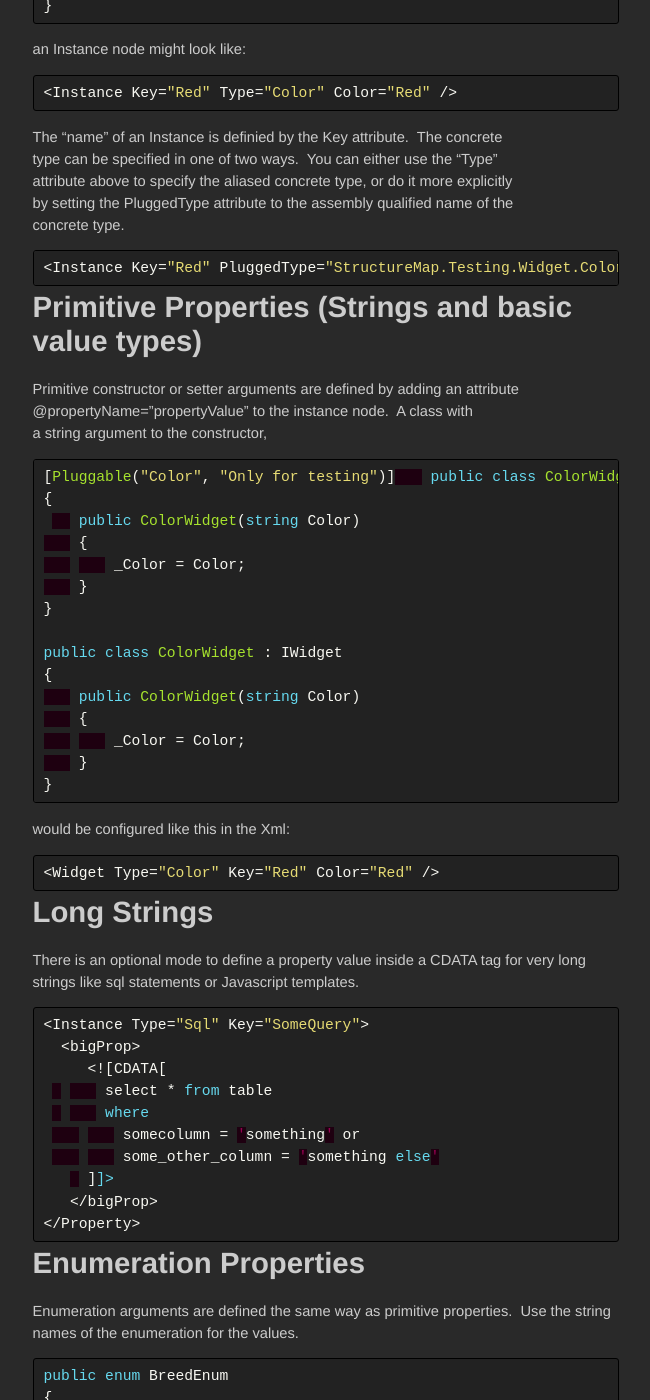
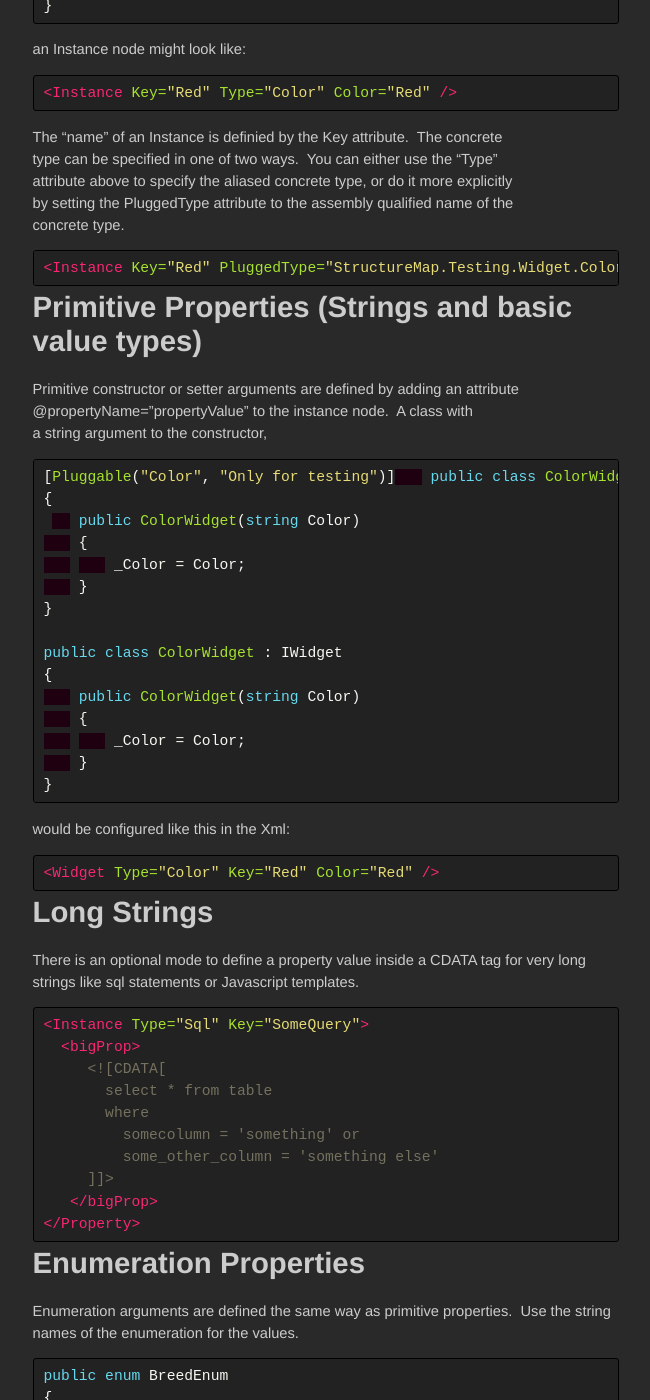
Before and after one commit to structuremap/structuremap, a Jekyll site: the page built from AttributeNormalized.markdown, in a window 1280 px wide and 1400 px high, scrolled down 873 px. Shown: the whole window, without its empty margins (314-964 px from the left). Built offline with Jekyll 4.4.1, drawn with Linux system fonts in a browser that asks for light colours; some of the changed text lies outside the part shown.

Commit message:
finished AttributeNormalized

```diff
--- a/AttributeNormalized.markdown
+++ b/AttributeNormalized.markdown
@@ -49,7 +49,7 @@ public class ColorRule : Rule
 an Instance node might look like:
 
 
-{% highlight csharp %}
+{% highlight xml %}
 <Instance Key="Red" Type="Color" Color="Red" />
 {% endhighlight %}
 
@@ -61,7 +61,7 @@ by setting the PluggedType attribute to the assembly qualified name of the
 concrete type.
 
 
-{% highlight csharp %}
+{% highlight xml %}
 <Instance Key="Red" PluggedType="StructureMap.Testing.Widget.Color, StructureMap.Testing.Widget" Color="Red" />
 {% endhighlight %}
 
@@ -97,7 +97,7 @@ public class ColorWidget : IWidget
 would be configured like this in the Xml:
 
 
-{% highlight csharp %}
+{% highlight xml %}
 <Widget Type="Color" Key="Red" Color="Red" />
 {% endhighlight %}
 
@@ -110,7 +110,7 @@ There is an optional mode to define a property value inside a CDATA tag for very
 long strings like sql statements or Javascript templates.
 
 
-{% highlight csharp %}
+{% highlight xml %}
 <Instance Type="Sql" Key="SomeQuery">
   <bigProp>
      <![CDATA[
@@ -202,7 +202,7 @@ public class Child
 
 **Inline Definition**
 
-{% highlight csharp %}
+{% highlight xml %}
 <StructureMap.Testing.Widget.Child Type="Default" Key="Marsha" Name="Marsha">
     <MyGrandChild Key="Tommy"/>
 </StructureMap.Testing.Widget.Child>
@@ -281,7 +281,7 @@ The delimiter of the list can be optionally overriden by using the Delimiter
 attribute.
 
 
-{% highlight csharp %}
+{% highlight xml %}
 <DefaultInstance
 	PluginType="StructureMap.Testing.Configuration.ClassWithStringAndIntArray, StructureMap.Testing"
 	PluggedType="StructureMap.Testing.Configuration.ClassWithStringAndIntArray, StructureMap.Testing">
```
